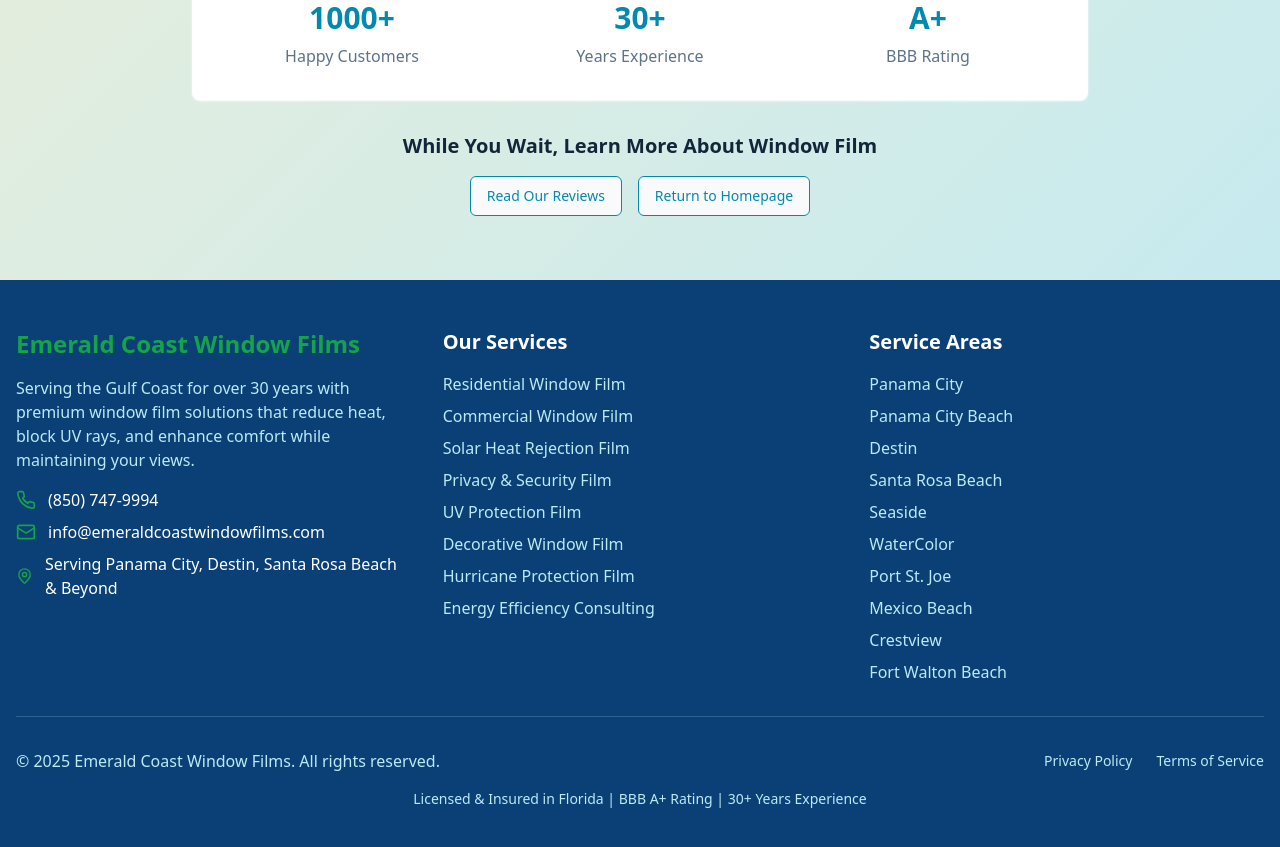
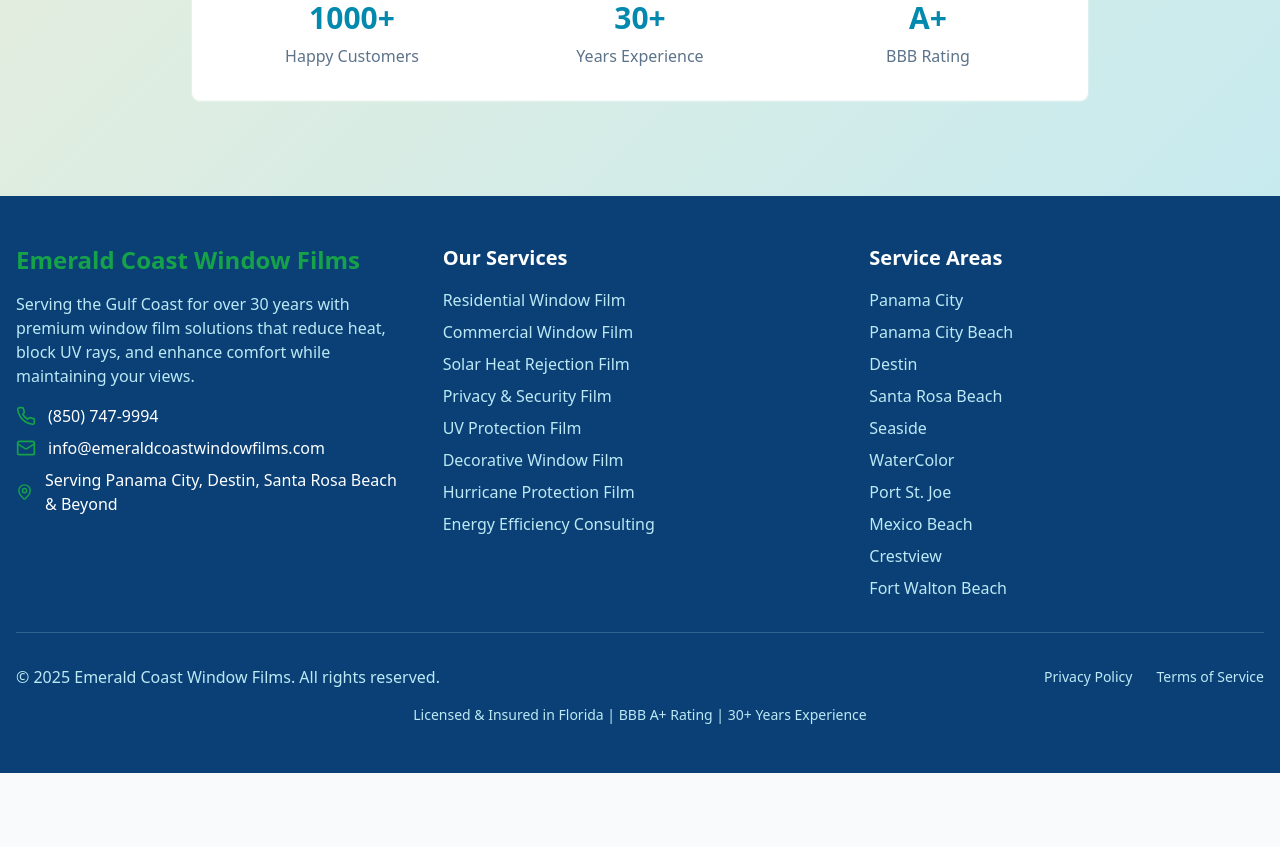
Before and after one commit to leadgenqueen/windowfilm, a React (Vite) app: page /thank-you in a window 1280 px wide. Shown: the part 1320-2167 px from the top of the page. After the commit the page ends 2093 px from the top, so only its background shows below. Built offline with nearby package versions, Linux system fonts and the light colour scheme.

Commit message:
Remove wait message and buttons
Remove the "While you wait" sentence and the two buttons below it from the thank you page.

```diff
--- a/src/pages/ThankYou.tsx
+++ b/src/pages/ThankYou.tsx
@@ -177,28 +177,6 @@ export const ThankYouPage = () => {
             </CardContent>
           </Card>
 
-          {/* Additional Resources */}
-          <div className="text-center">
-            <h3 className="text-xl font-semibold text-foreground mb-4">
-              While You Wait, Learn More About Window Film
-            </h3>
-            <div className="flex flex-wrap justify-center gap-4">
-              <Button
-                variant="outline"
-                className="border-coastal-blue text-coastal-blue hover:bg-coastal-blue hover:text-white"
-                onClick={() => window.open('https://www.google.com/search?q=emerald+coast+window+films+reviews', '_blank')}
-              >
-                Read Our Reviews
-              </Button>
-              <Button
-                variant="outline"
-                className="border-coastal-blue text-coastal-blue hover:bg-coastal-blue hover:text-white"
-                onClick={() => window.location.href = "/"}
-              >
-                Return to Homepage
-              </Button>
-            </div>
-          </div>
         </div>
       </div>
 
```
